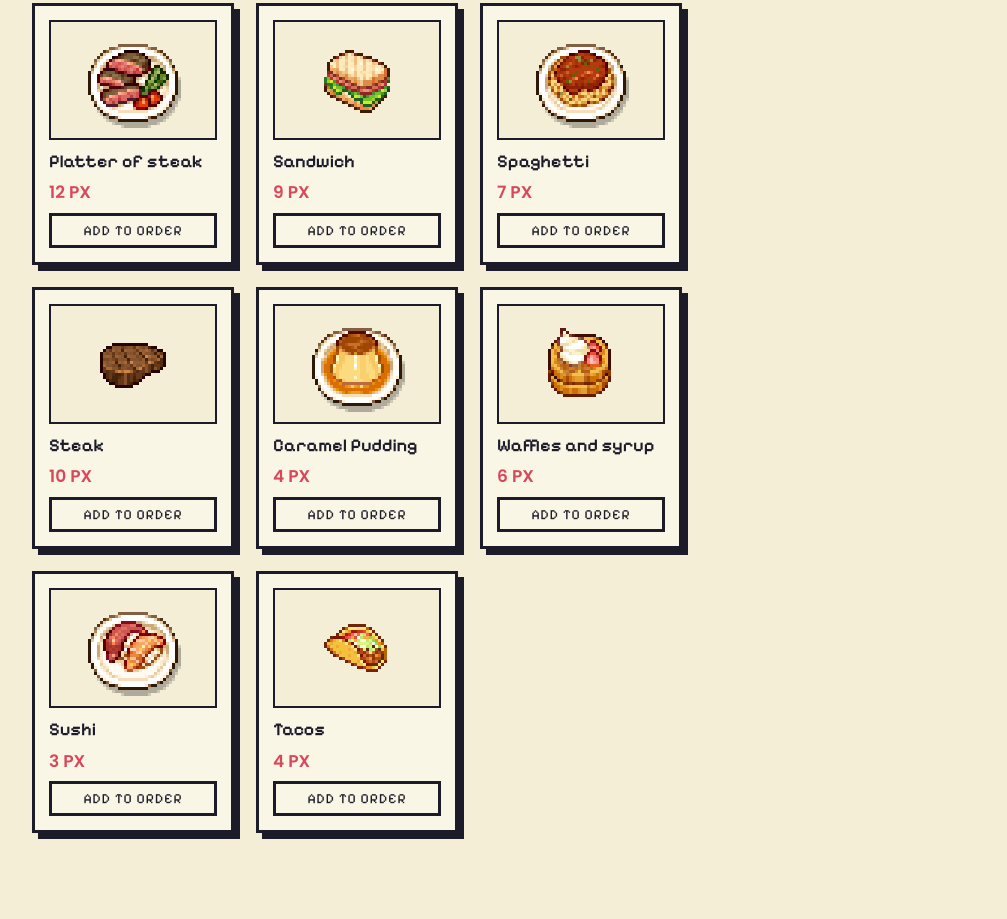
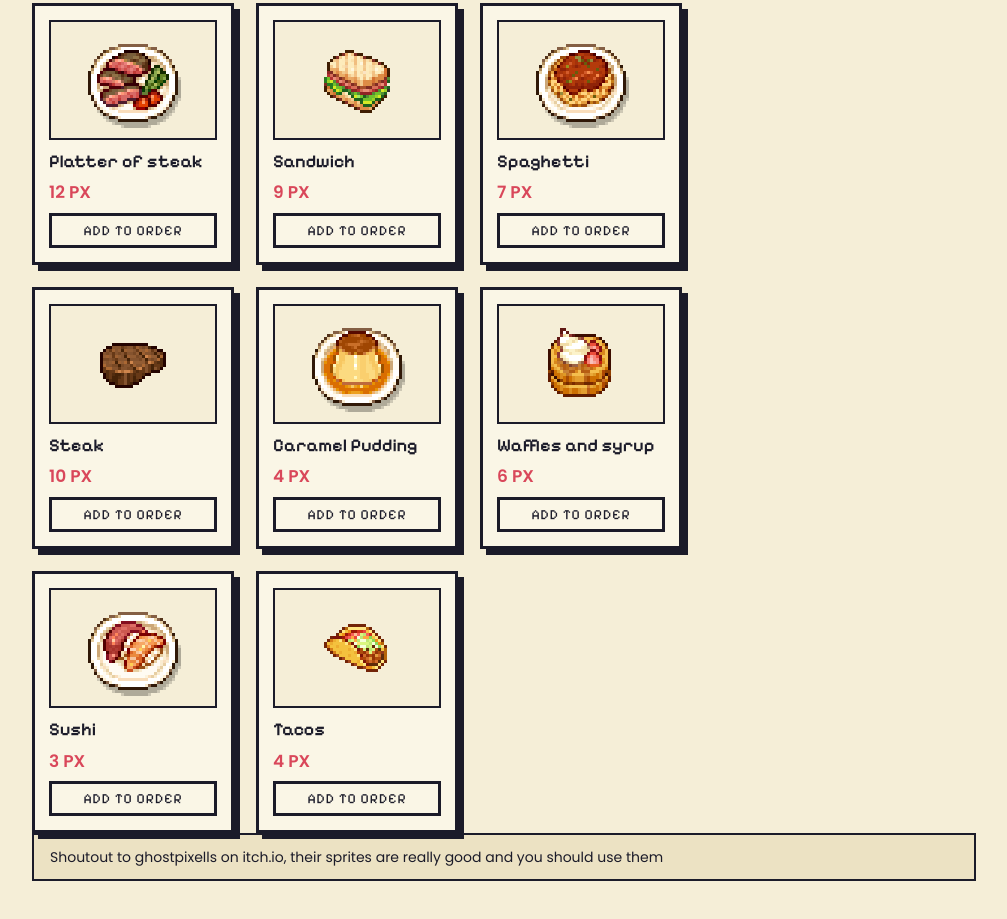
Before and after one commit to hridhaycoder/OrderUp, a plain HTML site: page index.html in a window 1280 px wide. Shown: the part 2256-3175 px from the top of the page, without its empty margins (136-1143 px from the left). Before the commit the page ends 3145 px from the top, so only its background shows below. Drawn offline with Linux system fonts and the light colour scheme.

Commit message:
added a note to ghostpixells on itch.io for giving sprites

```diff
--- a/index.html
+++ b/index.html
@@ -43,6 +43,9 @@
 
         </div>
 
+        <div class="note">Shoutout to ghostpixells on itch.io, their sprites are really good and you should use them
+        </div>
+
 
 
 
--- a/styles.css
+++ b/styles.css
@@ -393,3 +393,10 @@ label {
         position: static
     }
 }
+
+.note {
+    background: var(--note);
+    border: 2px solid var(--ink);
+    padding: 12px 16px;
+    margin-bottom: 20px
+}
```
Also changed, not shown: 1 other file.
